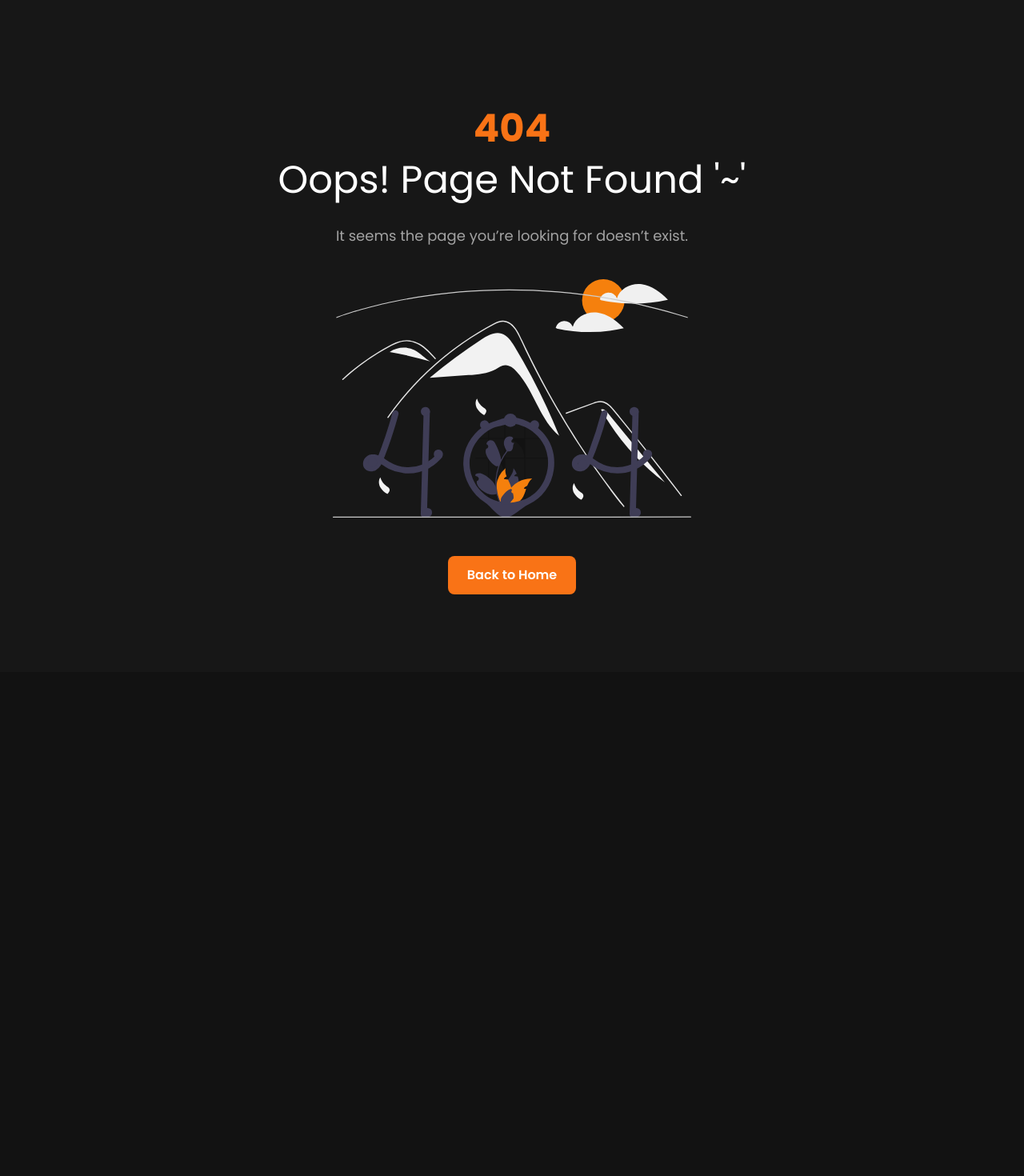
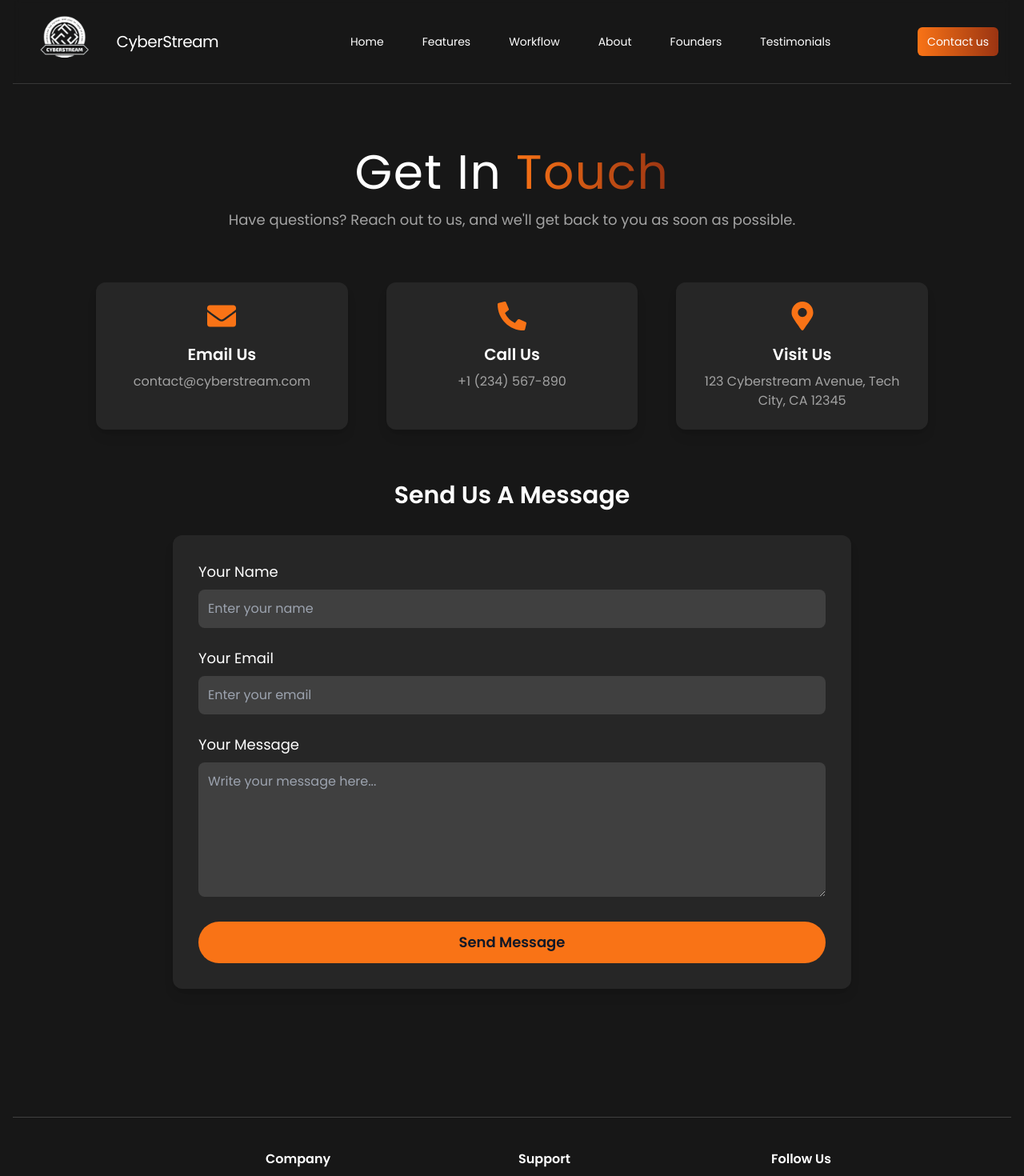
Before and after one commit to hirwaterry/cyberstream, a React (Vite) app: page /contact in a window 1280 px wide. Before the commit this address had no page. Shown: the top 1470 px of the page at 80% size. Before the commit the page ends 840 px from the top, so only its background shows below. Built offline with nearby package versions, Linux system fonts and the light colour scheme.

Commit message:
contact us

```diff
--- a/src/App.jsx
+++ b/src/App.jsx
@@ -2,17 +2,18 @@ import { BrowserRouter, Route, Routes, Link } from "react-router-dom";
 import Home from "./pages/Home";
 import About from "./pages/About";
 import NoPage from "./pages/NoPage";
+import Contact from "./pages/Contact";
 
 const App = () => {
   return (
     <div className="min-h-screen bg-neutral-900">
       <BrowserRouter>
-
         <main className="container mx-auto px-4">
           <Routes>
             <Route index element={<Home />} />
             <Route path="/home" element={<Home />} />
             <Route path="/about" element={<About />} />
+            <Route path="/contact" element={<Contact />} />
             <Route path="*" element={<NoPage />} />
           </Routes>
         </main>
--- a/src/components/Navbar.jsx
+++ b/src/components/Navbar.jsx
@@ -25,7 +25,7 @@ const Navbar = () => {
         <div className="flex justify-between items-center">
           <div className="flex items-center flex-shrink-0">
             <img className="h-20 w-30 mr-2" src={logo} alt="Logo" />
-            <span className="text-xl tracking-tight">CyberStream</span>
+            <Link to="/home" className="text-xl tracking-tight">CyberStream</Link>
           </div>
           <ul className="hidden lg:flex ml-14 space-x-12">
             {navItems.map((item, index) => (
@@ -51,17 +51,17 @@ const Navbar = () => {
               </li>
             ))}
           </ul>
-          {/* <div className="hidden lg:flex justify-center space-x-12 items-center">
-            <a href="#" className="py-2 px-3 border rounded-md">
+          <div className="hidden lg:flex justify-center space-x-12 items-center">
+            {/* <a href="#" className="py-2 px-3 border rounded-md">
               Sign In
-            </a>
-            <a
-              href="#"
+            </a> */}
+            <Link
+              to="/contact"
               className="bg-gradient-to-r from-orange-500 to-orange-800 py-2 px-3 rounded-md"
             >
               Contact us
-            </a>
-          </div> */}
+            </Link>
+          </div>
           <div className="lg:hidden md:flex flex-col justify-end">
             <button onClick={toggleNavbar}>
               {mobileDrawerOpen ? <X /> : <Menu />}
--- /dev/null
+++ b/src/components/contact.jsx
@@ -0,0 +1,100 @@
+import React from "react";
+import { FaEnvelope, FaPhoneAlt, FaMapMarkerAlt } from "react-icons/fa";
+
+const Contact = () => {
+  return (
+    <div className="py-20 px-20 bg-neutral-900 text-white">
+      {/* Header Section */}
+      <div className="max-w-7xl mx-auto px-6 text-center mb-16">
+        <h2 className="text-3xl sm:text-5xl lg:text-6xl tracking-wide mb-4">
+          Get In{" "}
+          <span className="bg-gradient-to-r from-orange-500 to-orange-800 text-transparent bg-clip-text">
+            Touch
+          </span>
+        </h2>
+        <p className="text-lg text-neutral-400">
+          Have questions? Reach out to us, and we'll get back to you as soon as possible.
+        </p>
+      </div>
+
+      {/* Contact Details */}
+      <div className="max-w-7xl mx-auto px-6 mb-16 grid grid-cols-1 md:grid-cols-3 gap-12">
+        {/* Email */}
+        <div className="text-center bg-neutral-800 p-6 rounded-xl shadow-lg">
+          <FaEnvelope className="text-4xl text-orange-500 mx-auto mb-4" />
+          <h4 className="text-xl font-semibold mb-2">Email Us</h4>
+          <p className="text-neutral-400">contact@cyberstream.com</p>
+        </div>
+
+        {/* Phone */}
+        <div className="text-center bg-neutral-800 p-6 rounded-xl shadow-lg">
+          <FaPhoneAlt className="text-4xl text-orange-500 mx-auto mb-4" />
+          <h4 className="text-xl font-semibold mb-2">Call Us</h4>
+          <p className="text-neutral-400">+1 (234) 567-890</p>
+        </div>
+
+        {/* Address */}
+        <div className="text-center bg-neutral-800 p-6 rounded-xl shadow-lg">
+          <FaMapMarkerAlt className="text-4xl text-orange-500 mx-auto mb-4" />
+          <h4 className="text-xl font-semibold mb-2">Visit Us</h4>
+          <p className="text-neutral-400">
+            123 Cyberstream Avenue, Tech City, CA 12345
+          </p>
+        </div>
+      </div>
+
+      {/* Contact Form */}
+      <div className="max-w-4xl mx-auto px-6">
+        <h3 className="text-3xl font-semibold text-center mb-8">
+          Send Us A Message
+        </h3>
+        <form className="bg-neutral-800 p-8 rounded-xl shadow-lg">
+          <div className="mb-6">
+            <label className="block text-lg mb-2" htmlFor="name">
+              Your Name
+            </label>
+            <input
+              type="text"
+              id="name"
+              placeholder="Enter your name"
+              className="w-full p-3 rounded-lg bg-neutral-700 text-white focus:outline-none focus:ring-2 focus:ring-orange-500"
+            />
+          </div>
+
+          <div className="mb-6">
+            <label className="block text-lg mb-2" htmlFor="email">
+              Your Email
+            </label>
+            <input
+              type="email"
+              id="email"
+              placeholder="Enter your email"
+              className="w-full p-3 rounded-lg bg-neutral-700 text-white focus:outline-none focus:ring-2 focus:ring-orange-500"
+            />
+          </div>
+
+          <div className="mb-6">
+            <label className="block text-lg mb-2" htmlFor="message">
+              Your Message
+            </label>
+            <textarea
+              id="message"
+              rows="6"
+              placeholder="Write your message here..."
+              className="w-full p-3 rounded-lg bg-neutral-700 text-white focus:outline-none focus:ring-2 focus:ring-orange-500"
+            ></textarea>
+          </div>
+
+          <button
+            type="submit"
+            className="w-full py-3 px-6 bg-orange-500 text-lg font-semibold text-gray-900 rounded-full hover:bg-orange-400"
+          >
+            Send Message
+          </button>
+        </form>
+      </div>
+    </div>
+  );
+};
+
+export default Contact;
--- a/src/pages/About.jsx
+++ b/src/pages/About.jsx
@@ -2,6 +2,7 @@ import Navbar from "../components/Navbar";
 import Footer from "../components/Footer";
 import Founders from "../components/Founders";
 import AboutUs from "../components/AboutUs";
+
 
 import React from 'react'
 
@@ -11,6 +12,7 @@ export const About = () => {
       <Navbar />
       <AboutUs />
       <Founders />
+
       <Footer />
     </>
   )
--- /dev/null
+++ b/src/pages/Contact.jsx
@@ -0,0 +1,17 @@
+import Navbar from "../components/Navbar";
+import Footer from "../components/Footer";
+import ContactForm from "../components/contact"
+
+import React from 'react'
+
+const ContactPage = () => {
+  return (
+    <>
+    <Navbar />
+    <ContactForm />
+    <Footer />
+    </>
+  )
+}
+
+export default ContactPage
```
